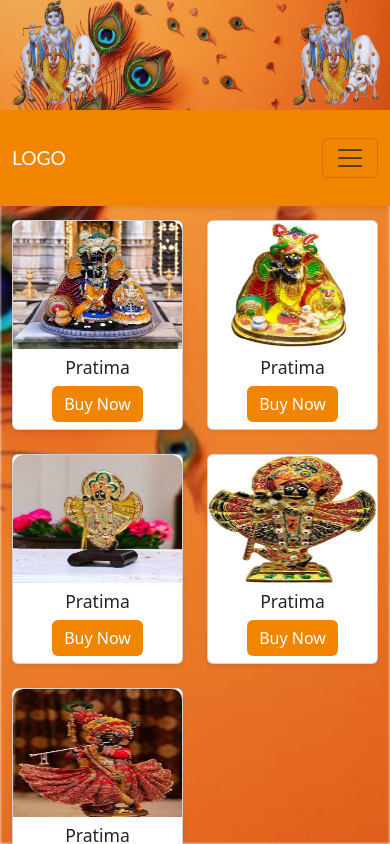
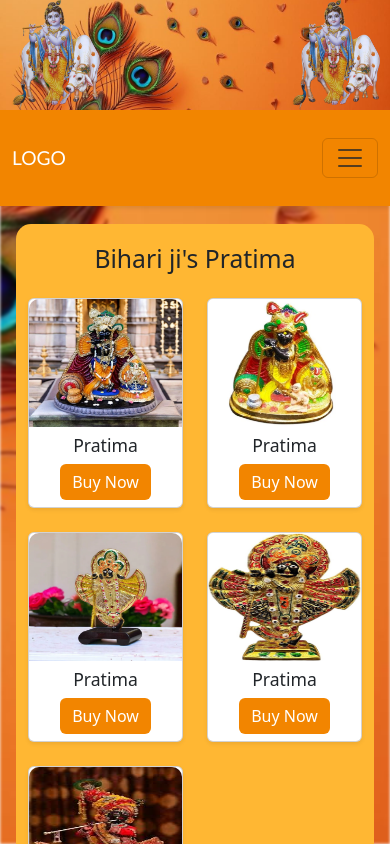
Before and after one commit to AAbhishek1234/Bankebihariwebsite, a React (Create React App) app: page /product/pratima in a window 390 px wide. Shown: the top 844 px of the page. Built offline with nearby package versions, Linux system fonts and the light colour scheme.

Commit message:
open from topp

```diff
--- a/src/pages/Pratima.jsx
+++ b/src/pages/Pratima.jsx
@@ -45,8 +45,9 @@ const Pratima = () => {
   return (
     <>
     <Navbar></Navbar>
+    <div className="productss"style={{ backgroundColor: "#FFB733",borderRadius:"15px",marginLeft:"1rem",marginRight:"1rem",marginTop:"12rem" }}>
     <Container className="pq-5 pratima-grid" style={{marginTop:"9rem"}}>
-      <h2 className="text-center mb-4 pratima-grid-title"></h2>
+      <h2 className="text-center mb-4 pratima-grid-title">Bihari ji's Pratima</h2>
       <Row className="g-4 pratima-grid-row">
         {products.map((product, index) => (
           <Col xs={6} sm={6} md={4} lg={3} key={index} className="pratima-grid-col">
@@ -85,6 +86,7 @@ const Pratima = () => {
         ))}
       </Row>
     </Container>
+    </div>
     <Footer></Footer>
     </>
   );
--- a/src/pages/pratima.css
+++ b/src/pages/pratima.css
@@ -15,4 +15,7 @@
    .pratima-card-button{
      margin-top: -0.5rem !important;
    }
+   .productss{
+    margin-top: 14rem !important;
+   }
     }
```
